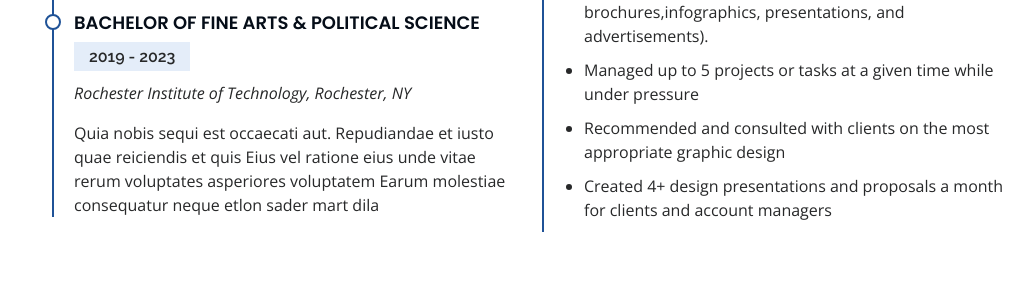
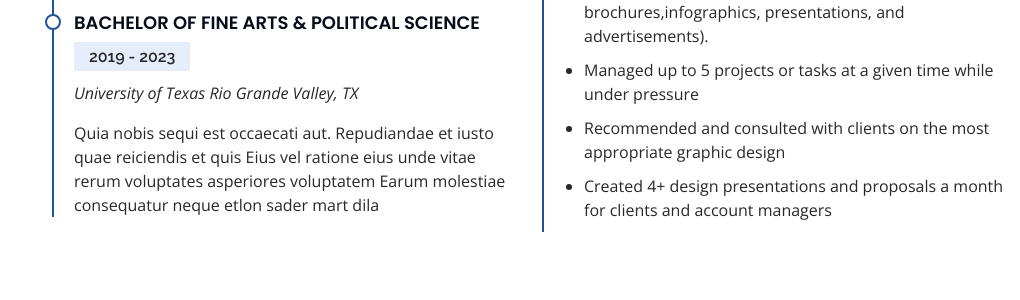
Before and after one commit to Franz1229/Intro_to_CS, a Flask app: page / in a window 1280 px wide. Shown: the part 3167-3467 px from the top of the page, without its empty margins (260-1280 px from the left). Run offline with Flask 2, Linux system fonts and the light colour scheme; some libraries are stand-ins or nearby versions.

Commit message:
resume item Location

```diff
--- a/templates/index.html
+++ b/templates/index.html
@@ -270,7 +270,7 @@
             <div class="resume-item">
               <h4>Bachelor of Fine Arts &amp; Political Science</h4>
               <h5>2019 - 2023</h5>
-              <p><em>Rochester Institute of Technology, Rochester, NY</em></p>
+              <p><em>University of Texas Rio Grande Valley, TX</em></p>
               <p>Quia nobis sequi est occaecati aut. Repudiandae et iusto quae reiciendis et quis Eius vel ratione eius unde vitae rerum voluptates asperiores voluptatem Earum molestiae consequatur neque etlon sader mart dila</p>
             </div>
           </div>
```
